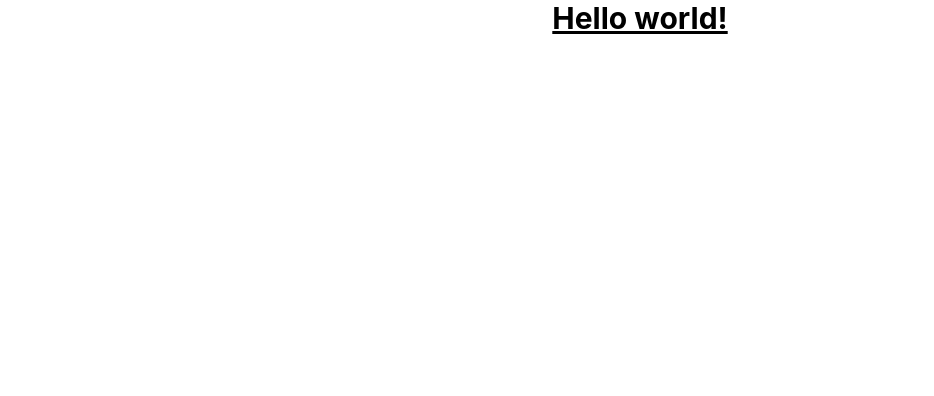
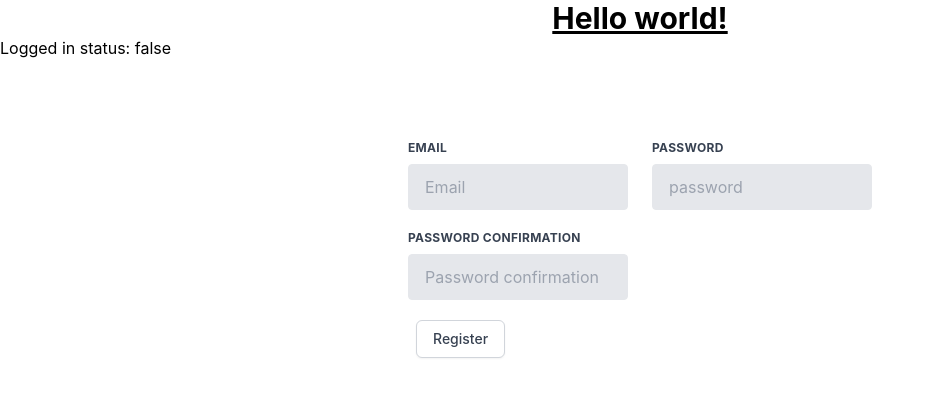
Before and after one commit to tunkhine126/devise-react-frontend, a React (Create React App) app: page / in a window 1280 px wide. Shown: the top 396 px of the page, without its empty margins (0-934 px from the left). Built offline with nearby package versions, Linux system fonts and the light colour scheme.

Commit message:
Signup and Signin authentication

```diff
--- a/src/App.js
+++ b/src/App.js
@@ -1,15 +1,50 @@
-import React from 'react';
+import React, { useState } from 'react';
 import { BrowserRouter, Routes, Route } from 'react-router-dom';
 import Home from './components/home'
 import Dashboard from './components/dashboard'
+import Login from './components/auth/Login';
 
 function App() {
+
+  const [loggedInStatus, setLoggedInSatus] = useState(false)
+  const [user, setUser] = useState({})
+
+  const handleLogin = (data) => {
+    setLoggedInSatus(true)
+    setUser(data.user)
+  }
+
   return (
     <div className="App">
       <BrowserRouter>
         <Routes>
-          <Route path="/" element={<Home/>} />
-          <Route path="/dashboard" element={<Dashboard/>} />
+          <Route
+            path="/"
+            element={
+              <Home
+                handleLogin={handleLogin}
+                loggedInStatus={loggedInStatus}
+              />
+            }
+          />
+          <Route
+            path="/dashboard"
+            element={
+              <Dashboard
+                user={user}
+                loggedInStatus={loggedInStatus}
+              />
+            }
+          />
+          <Route
+            path="/login"
+            element={
+              <Login
+                handleLogin={handleLogin}
+                loggedInStatus={loggedInStatus}
+              />
+            }
+          />
         </Routes>
       </BrowserRouter>
     </div>
--- /dev/null
+++ b/src/components/auth/Login.js
@@ -0,0 +1,78 @@
+import React, { useState } from 'react';
+import axios from 'axios';
+import { useNavigate } from 'react-router-dom'
+
+function Login(props) {
+  const { handleLogin } = props
+  const [email, setEmail] = useState('');
+  const [password, setPassword] = useState('');
+  const [loginErrors, setLoginErrors] = useState('');
+  let navigate = useNavigate()
+
+  const handleSuccessfulLogin = (data) => {
+    handleLogin(data)
+    navigate("/dashboard")
+  }
+
+  const handleSubmit = (e) => {
+    e.preventDefault()
+
+    axios.post("http://localhost:3000/login", {
+      user: {
+        email,
+        password,
+      }
+    }
+    ).then(response => {
+      if (response.data.message === 'Signed up successfully.') {
+        handleSuccessfulLogin(response.data)
+      }
+      console.log("Login response:", response);
+    })
+    .catch(error => {
+      setLoginErrors(error)
+      console.log("Login error:", error)
+    })
+  }
+
+
+  return(
+    <div className="">
+    <form className="w-full max-w-lg mx-auto my-20" onSubmit={handleSubmit}>
+        <div className="flex flex-wrap mx-3 mb-2">
+          <div className="w-full md:w-1/2 px-3 mb-3 md:mb-0">
+            <label className="block uppercase tracking-wide text-gray-700 text-xs font-bold mb-2" htmlFor="grid-email">
+              Email
+            </label>
+            <input
+              className="appearance-none block w-full bg-gray-200 text-gray-700 border border-gray-200 rounded py-3 px-4 mb-3 leading-tight focus:outline-none focus:bg-white"
+              id="grid-email"
+              type="text"
+              placeholder="Email"
+              onChange={(e) => setEmail(e.target.value)}
+              label="Email"
+            />
+          </div>
+          <div className="w-full md:w-1/2 px-3">
+            <label className="block uppercase tracking-wide text-gray-700 text-xs font-bold mb-2"
+            htmlFor="grid-password">
+              Password
+            </label>
+            <input className="appearance-none block w-full bg-gray-200 text-gray-700 border border-gray-200 rounded py-3 px-4 leading-tight focus:outline-none focus:bg-white focus:border-gray-500"
+            id="grid-password"
+            type="text"
+            placeholder="password"
+            onChange={(e) => setPassword(e.target.value)}
+            label="password"
+            />
+          </div>
+        </div>
+        <button type="submit" className="inline-flex items-center ml-8 px-4 py-2 border border-gray-300 rounded-md shadow-sm text-sm font-medium text-gray-700 bg-white hover:bg-gray-50 focus:outline-none focus:ring-2 focus:ring-offset-2 focus:ring-indigo-500">
+          Login
+        </button>
+      </form>
+    </div>
+  )
+}
+
+export default Login
--- /dev/null
+++ b/src/components/auth/registration.js
@@ -0,0 +1,86 @@
+import React, { useState } from 'react';
+import axios from 'axios';
+
+function Registration(props) {
+  const { handleSuccessfulAuthorization } = props
+  const [email, setEmail] = useState('');
+  const [password, setPassword] = useState('');
+  const [password_confirmation, setPassword_confirmation] = useState('');
+  const [registrationErrors, setRegistrationErrors] = useState('');
+
+  const handleSubmit = (e) => {
+    e.preventDefault()
+
+    axios.post("http://localhost:3000/signup", {
+      user: {
+        email,
+        password,
+        password_confirmation
+      }
+    }
+    ).then(response => {
+      if (response.data.message === 'Signed up successfully.') {
+        handleSuccessfulAuthorization(response.data)
+      }
+      console.log("Registration response:", response);
+    })
+    .catch(error => {
+      setRegistrationErrors(error)
+      console.log("Registration error:", error)
+    })
+  }
+
+  return(
+    <div className="">
+    <form className="w-full max-w-lg mx-auto my-20" onSubmit={handleSubmit}>
+        <div className="flex flex-wrap mx-3 mb-2">
+          <div className="w-full md:w-1/2 px-3 mb-3 md:mb-0">
+            <label className="block uppercase tracking-wide text-gray-700 text-xs font-bold mb-2" htmlFor="grid-email">
+              Email
+            </label>
+            <input
+              className="appearance-none block w-full bg-gray-200 text-gray-700 border border-gray-200 rounded py-3 px-4 mb-3 leading-tight focus:outline-none focus:bg-white"
+              id="grid-email"
+              type="text"
+              placeholder="Email"
+              onChange={(e) => setEmail(e.target.value)}
+              label="Email"
+            />
+          </div>
+          <div className="w-full md:w-1/2 px-3">
+            <label className="block uppercase tracking-wide text-gray-700 text-xs font-bold mb-2"
+            htmlFor="grid-password">
+              Password
+            </label>
+            <input className="appearance-none block w-full bg-gray-200 text-gray-700 border border-gray-200 rounded py-3 px-4 leading-tight focus:outline-none focus:bg-white focus:border-gray-500"
+            id="grid-password"
+            type="text"
+            placeholder="password"
+            onChange={(e) => setPassword(e.target.value)}
+            label="password"
+            />
+          </div>
+        </div>
+        <div className="flex flex-wrap mx-3 mb-2">
+          <div className="w-full md:w-1/2 px-3 mb-6 md:mb-0">
+            <label className="block uppercase tracking-wide text-gray-700 text-xs font-bold mb-2" htmlFor="grid-password_confirmation">
+              Password Confirmation
+            </label>
+            <input className="appearance-none block w-full bg-gray-200 text-gray-700 border border-gray-200 rounded py-3 px-4 mb-3 leading-tight focus:outline-none focus:bg-white"
+            id="grid-first-name"
+            type="password_confirmation"
+            placeholder="Password confirmation"
+            onChange={(e) => setPassword_confirmation(e.target.value)}
+            label="Password confirmation"
+            />
+          </div>
+        </div>
+        <button type="submit" className="inline-flex items-center ml-8 px-4 py-2 border border-gray-300 rounded-md shadow-sm text-sm font-medium text-gray-700 bg-white hover:bg-gray-50 focus:outline-none focus:ring-2 focus:ring-offset-2 focus:ring-indigo-500">
+          Register
+        </button>
+      </form>
+    </div>
+  )
+}
+
+export default Registration
--- a/src/components/dashboard.js
+++ b/src/components/dashboard.js
@@ -1,15 +1,16 @@
 import React, { Component } from 'react';
 
-class Dashboard extends Component {
-  render() {
+const Dashboard = (props) => {
+  const { loggedInStatus, user } = props
   return(
     <div>
       <h1 className="text-3xl font-bold underline text-center">
         DASHBOARD
       </h1>
+      <h2>Logged in status: {`${loggedInStatus}`}</h2>
+      <h2>User: {`${user.email}`}</h2>
     </div>
   )
 }
-}
 
 export default Dashboard
--- a/src/components/home.js
+++ b/src/components/home.js
@@ -1,15 +1,26 @@
 import React, {Component} from 'react';
+import Registration from './auth/registration';
+import { useNavigate } from 'react-router-dom'
 
-class Home extends Component {
-  render() {
+function Home(props) {
+
+  const { loggedInStatus, handleLogin } = props
+  let navigate = useNavigate()
+
+  const handleSuccessfulAuthorization = (data) => {
+    handleLogin(data)
+    navigate("/dashboard")
+  }
+
   return(
     <div>
       <h1 className="text-3xl font-bold underline text-center">
         Hello world!
       </h1>
+      <h2>Logged in status: {`${loggedInStatus}`}</h2>
+      <Registration handleSuccessfulAuthorization={handleSuccessfulAuthorization} />
     </div>
   )
 }
-}
 
 export default Home
```
Lines whose indentation alone changed are shown as unchanged.
